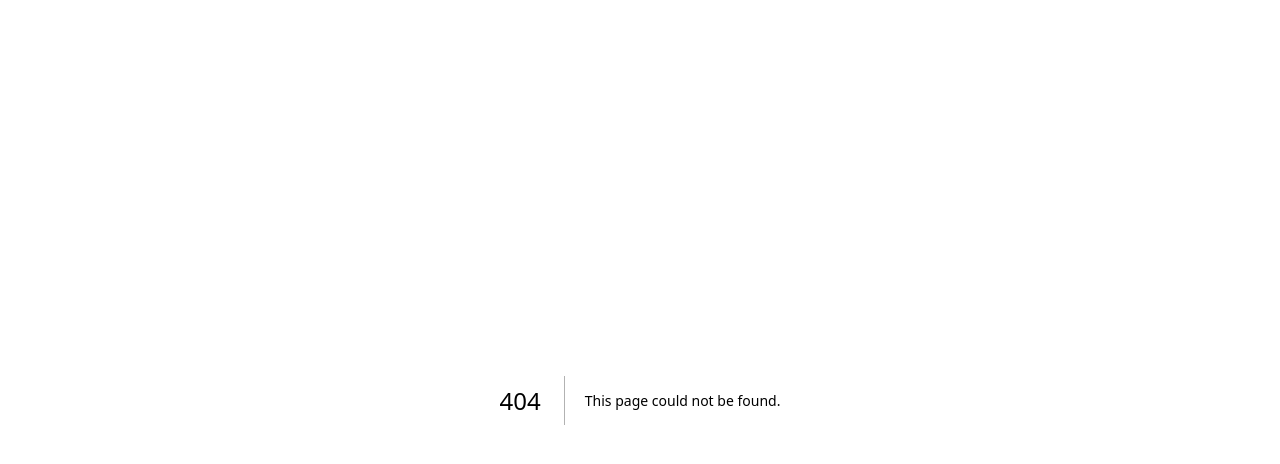
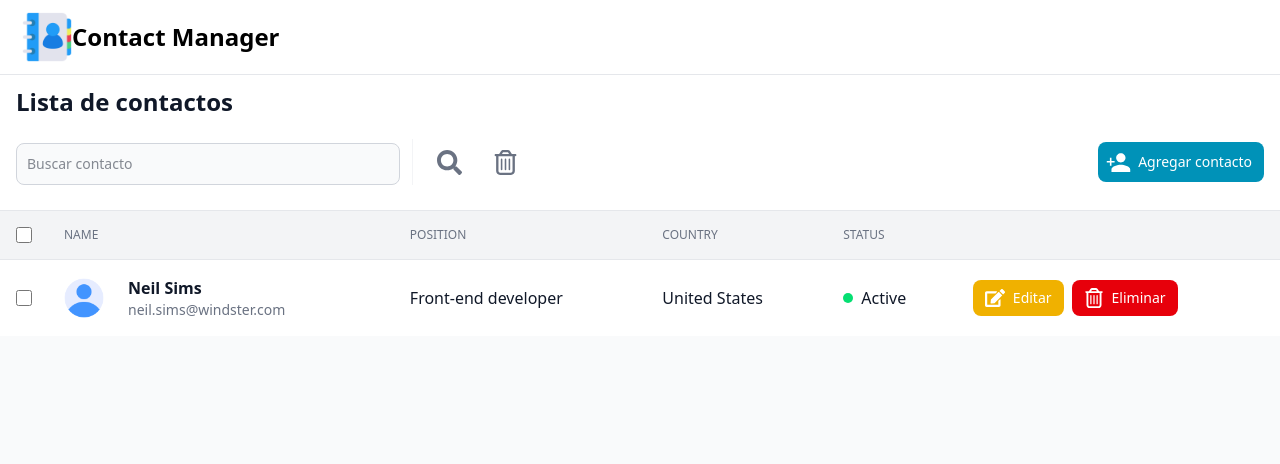
Before and after one commit to AlexDDLC/contact-manager-app, a Next.js app: page /dashboard in a window 1280 px wide. Before the commit this address had no page. Shown: the top 464 px of the page. Built offline with nearby package versions, Linux system fonts and the light colour scheme.

Commit message:
[ADD] Structure of dashboard

```diff
--- /dev/null
+++ b/src/app/dashboard/page.tsx
@@ -0,0 +1,21 @@
+import React from 'react'
+import Navbar from '../components/Navbar'
+import ContactMenu from '../components/ContactMenu'
+import ContactList from '../components/ContactList';
+
+function Dashboard() {
+    return (
+        <>
+            <Navbar />
+            <div className="flex overflow-hidden bg-white pt-16">
+                <div className='h-full w-full bg-gray-50 relative overflow-y-auto'>
+                    <ContactMenu />
+
+                    <ContactList />
+                </div>
+            </div>
+        </>
+    )
+}
+
+export default Dashboard
```
